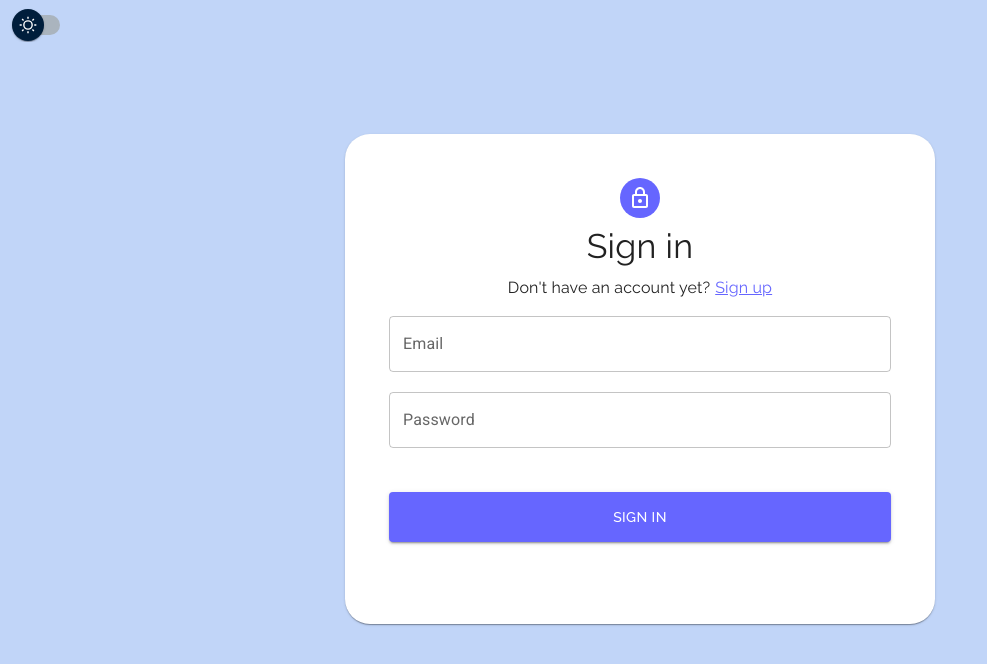
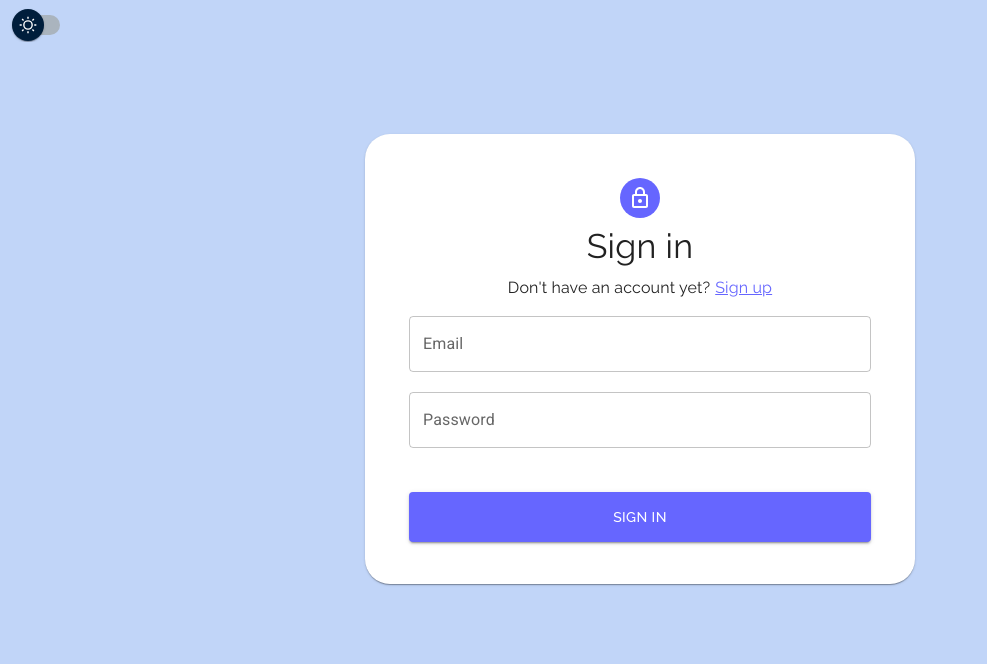
Before and after one commit to darnnng/inno-paint, a React (Create React App) app: page /signin in a window 1280 px wide. Shown: the top 664 px of the page, without its empty margins (0-987 px from the left). Built offline with nearby package versions, Linux system fonts and the light colour scheme.

Commit message:
fix:move styles to cssbaseline

```diff
--- a/src/App.tsx
+++ b/src/App.tsx
@@ -4,7 +4,7 @@
 import { SignIn } from './components/Auth/SignIn/SignIn';
 import { SignUp } from './components/Auth/SignUp/SignUp';
 import { Editor } from './components/Editor/Editor';
-import { ThemeProvider } from '@mui/material';
+import { CssBaseline, ThemeProvider } from '@mui/material';
 import { useAppSelector } from './hooks/redux-hooks';
 import { selectTheme } from './store/slices/themeChangeSlice';
 import { dark, light } from './components/general/Switcher/themes';
@@ -13,6 +13,7 @@
   const { theme } = useAppSelector(selectTheme);
 
   return (
+    <CssBaseline>
       <ThemeProvider theme={theme ? dark : light}>
         <Routes>
           <Route path='/' element={<Navigate to={'/signin'} replace />} />
@@ -22,6 +23,7 @@
           <Route path='/editor' element={<Editor />} />
         </Routes>
       </ThemeProvider>
+    </CssBaseline>
   );
 }
 
--- a/src/components/general/Switcher/themes.ts
+++ b/src/components/general/Switcher/themes.ts
@@ -10,6 +10,13 @@
     },
   },
   components: {
+    MuiCssBaseline: {
+      styleOverrides: {
+        body: {
+          margin: 0,
+        },
+      },
+    },
     MuiSwitch: {
       styleOverrides: {
         switchBase: {
@@ -69,7 +76,15 @@
       main: '#c1d5f8',
     },
   },
+
   components: {
+    MuiCssBaseline: {
+      styleOverrides: {
+        body: {
+          margin: 0,
+        },
+      },
+    },
     MuiSwitch: {
       styleOverrides: {
         switchBase: {
--- a/src/index.css
+++ b/src/index.css
@@ -1,16 +1 @@
 @import url('https://fonts.googleapis.com/css2?family=Montserrat:ital,wght@0,300;0,400;0,500;0,600;0,700;0,800;0,900;1,300;1,400&family=Raleway:ital,wght@0,100;0,200;0,300;0,400;0,500;0,600;0,700;0,800;0,900;1,100;1,200;1,300;1,400;1,500;1,600;1,800;1,900&display=swap');
-
-body {
-  margin: 0;
-  font-family: -apple-system, BlinkMacSystemFont, 'Segoe UI', 'Roboto', 'Oxygen',
-    'Ubuntu', 'Cantarell', 'Fira Sans', 'Droid Sans', 'Helvetica Neue',
-    sans-serif;
-
-  -webkit-font-smoothing: antialiased;
-  -moz-osx-font-smoothing: grayscale;
-}
-
-code {
-  font-family: source-code-pro, Menlo, Monaco, Consolas, 'Courier New',
-    monospace;
-}
```
Lines whose indentation alone changed are shown as unchanged.
